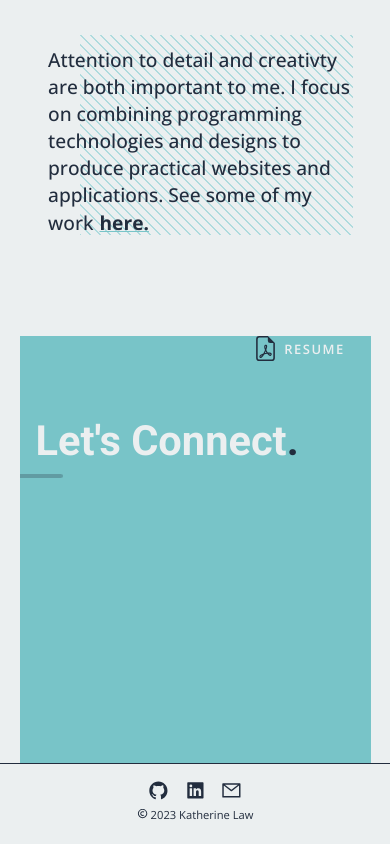
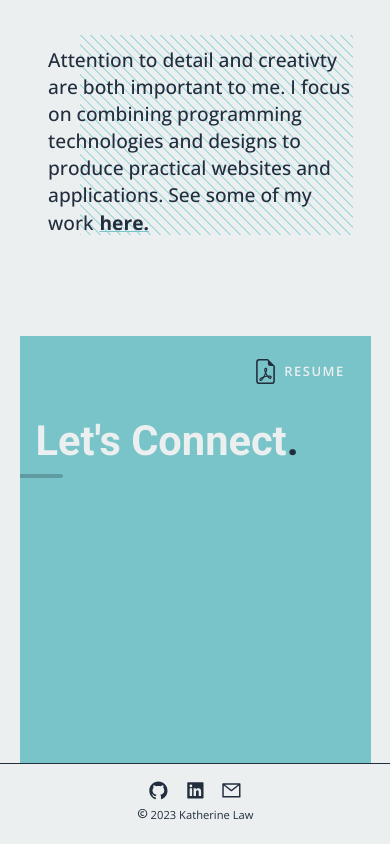
Before and after one commit to kattlaw/katlaw-portfolio, a React (Create React App) app: page / in a window 390 px wide. Shown: the part 2269-3113 px from the top of the page. Built offline with nearby package versions, Linux system fonts and the light colour scheme.

Commit message:
fix spacing for bottom resume button for mobile

```diff
--- a/src/components/Main/main.css
+++ b/src/components/Main/main.css
@@ -667,10 +667,6 @@
 
 @media only screen and (min-width: 300px) and (max-width: 575px) {
 
-  #main {
-    background-attachment: inherit;
-  }
-
   #zigzag {
     top: 339px;
   }
@@ -814,9 +810,11 @@
 
   .bottom-resume-button {
     margin-right: .5rem;
+    margin-top: 1.6rem;
   }
 
   .pdf-icon {
     margin-right: 7rem;
+    margin-top: .5rem;
   }
  }
```
